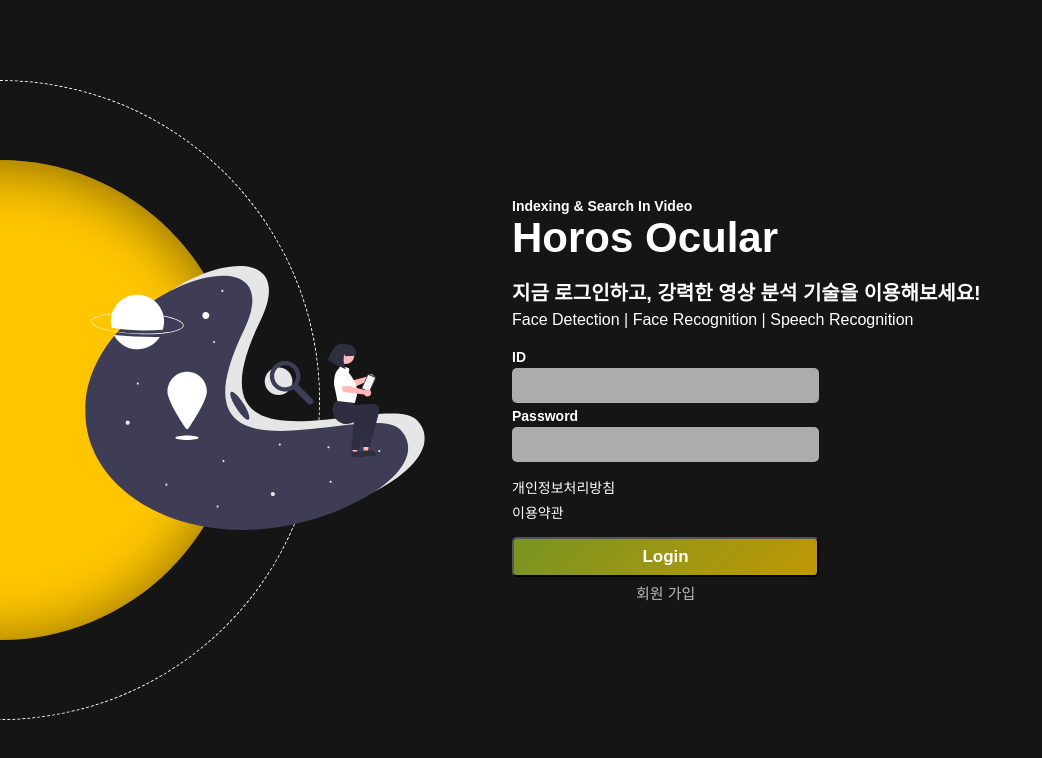
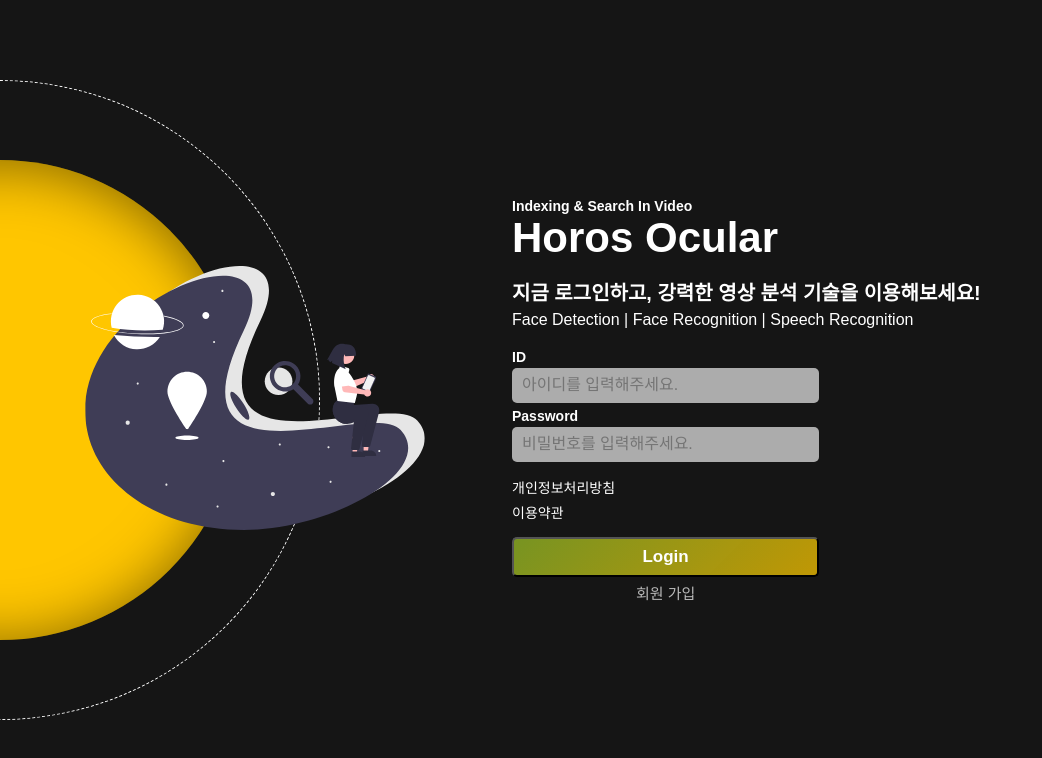
Before and after one commit to Jun99uu/horos-ocular, a Next.js app in the folder horos-web/: page / in a window 1280 px wide. Shown: the top 758 px of the page, without its empty margins (0-1042 px from the left). Built offline with nearby package versions, Linux system fonts and the light colour scheme; a web font is replaced by a local one.

Commit message:
fix : 로그인 컴포넌트 수정

```diff
--- a/horos-web/components/Index/LoginBox.tsx
+++ b/horos-web/components/Index/LoginBox.tsx
@@ -1,4 +1,4 @@
-import { SetStateAction, Dispatch } from "react";
+import { SetStateAction, Dispatch, useState, useEffect } from "react";
 import { Stage } from "../../interfaces/indexInterface";
 
 interface loginProps {
@@ -7,16 +7,31 @@
 
 export default function LoginBox(props: loginProps) {
   const { setStage } = props;
+  const [id, setId] = useState("");
+  const [pwd, setPwd] = useState("");
+
   return (
     <div className="container">
       <ul>
         <li>
           <label htmlFor="id">ID</label>
-          <input type="text" id="id" />
+          <input
+            type="text"
+            id="id"
+            placeholder="아이디를 입력해주세요."
+            value={id}
+            onChange={(e) => setId(e.target.value)}
+          />
         </li>
         <li>
           <label htmlFor="pwd">Password</label>
-          <input type="password" id="pwd" />
+          <input
+            type="password"
+            id="pwd"
+            placeholder="비밀번호를 입력해주세요."
+            value={pwd}
+            onChange={(e) => setPwd(e.target.value)}
+          />
         </li>
       </ul>
       <ul className="policy">
```
